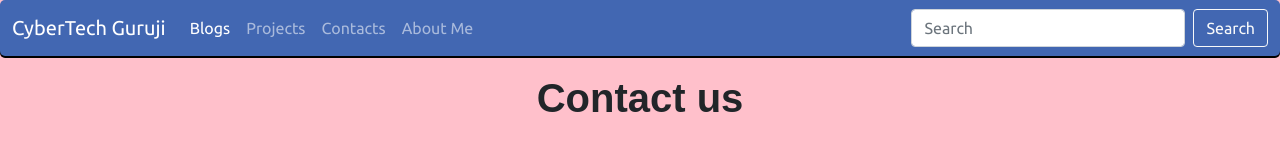
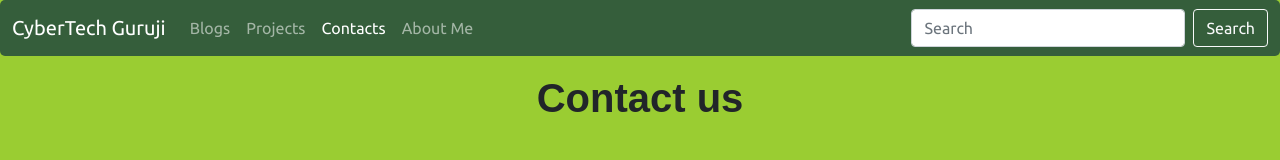
Before and after one commit to cybertechguruji/Blogs, a plain HTML site: page contact_us.html in a window 1280 px wide. Drawn offline with nearby package versions, Linux system fonts and the light colour scheme.

Commit message:
background color correction

```diff
--- a/contact_us.html
+++ b/contact_us.html
@@ -9,9 +9,9 @@
     <link href="https://fonts.googleapis.com/css2?family=Ubuntu&display=swap" rel="stylesheet"/>
     <title>Contact us</title>
   </head>
-  <body style="font-family: 'Ubuntu', sans-serif; background-color: pink;">
+  <body style="font-family: 'Ubuntu', sans-serif; background-color: #9acd32;">
     <!-- Main Header Start -->
-    <nav style="background-color: #4267B2;box-shadow: 0 2px black; border-radius: 5px" class="navbar .navbar-nav-scroll navbar-expand-lg navbar-dark ">
+    <nav style="background-color: #355e3b; border-radius: 5px" class="navbar .navbar-nav-scroll navbar-expand-lg navbar-dark ">
       <div class="container-fluid">
         <a class="navbar-brand" href="#">CyberTech Guruji</a>
         <button class="navbar-toggler" type="button" data-bs-toggle="collapse" data-bs-target="#navbarTogglerDemo02" aria-controls="navbarTogglerDemo02" aria-expanded="false" aria-label="Toggle navigation">
@@ -20,13 +20,13 @@
         <div class="collapse navbar-collapse" id="navbarTogglerDemo02">
             <ul class="navbar-nav me-auto mb-2 mb-lg-0">
                 <li class="nav-item">
-                  <a class="nav-link active" aria-current="page" href="index.html">Blogs</a>
+                  <a class="nav-link" aria-current="page" href="index.html">Blogs</a>
                 </li>
                 <li class="nav-item">
                   <a class="nav-link" aria-current="page" href="project.html">Projects</a>
                 </li>
                 <li class="nav-item">
-                  <a class="nav-link" aria-current="page" href="contact_us.html">Contacts</a>
+                  <a class="nav-link active" aria-current="page" href="contact_us.html">Contacts</a>
                 </li>
                 <li class="nav-item">
                   <a class="nav-link" aria-current="page" href="about_me.html">About Me</a>
```
Also changed, not shown: Blogs/Computer fundamentals/computer_fundamental.html (+1 -1 lines), about_me.html (+4 -4 lines), index.html (+2 -2 lines), project.html (+2 -2 lines).
